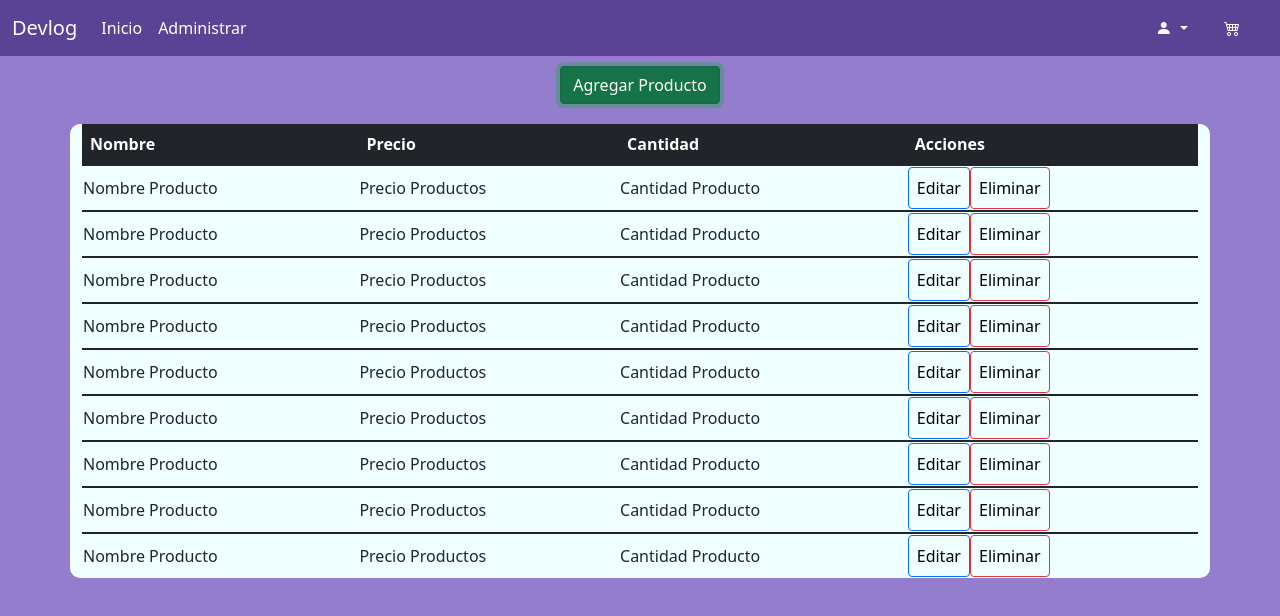
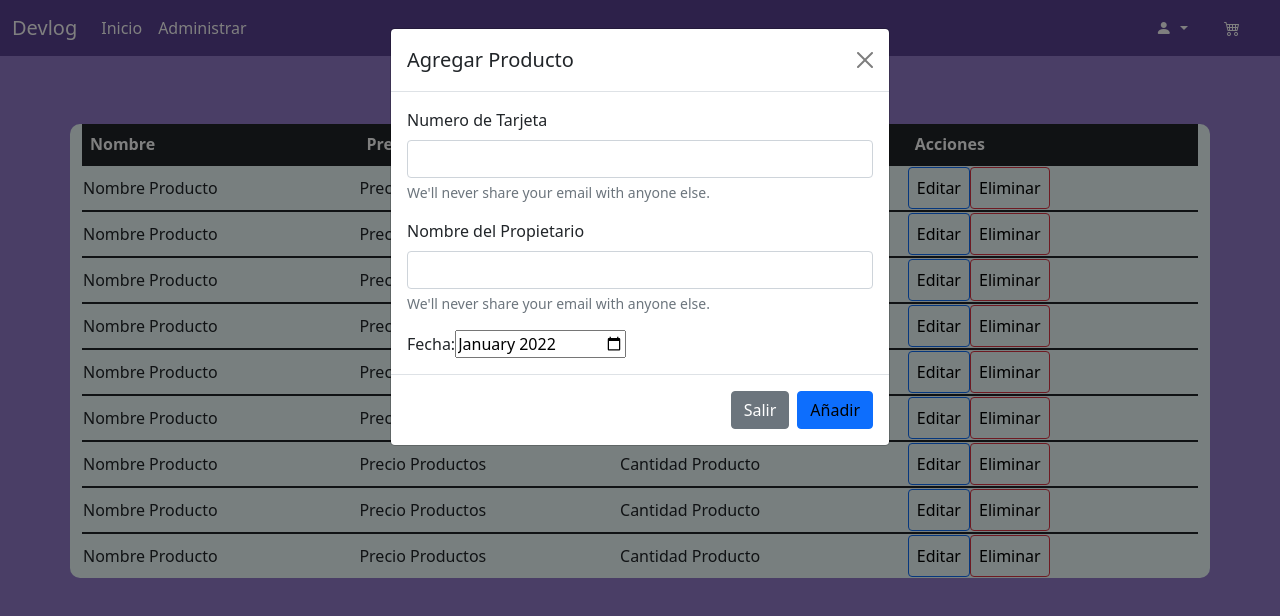
Before and after one commit to AMV1909/DevLog_frontend, a React (Vite) app: page /Administrar in a window 1280 px wide. Both pictures are taken after a click on the button "Agregar Producto". Shown: the top 616 px of the page. Built offline with nearby package versions, Linux system fonts and the light colour scheme.

Commit message:
Creacion del MODAL agregar productos

```diff
--- a/src/pages/Administrar.jsx
+++ b/src/pages/Administrar.jsx
@@ -8,10 +8,55 @@ export const Administrar = () => {
 
 
 
-                   <div>
-                   <button type="button" class="btn btn-success btnAgregar"> Agregar Producto </button>
 
-                   </div>
+            <div>
+
+                <button type="button" class="btn btn-success btnAgregar" data-bs-toggle="modal" data-bs-target="#agregar">
+                    Agregar Producto
+                </button>
+
+
+                <div class="modal fade" id="agregar" tabindex="-1" aria-labelledby="exampleModalLabel" aria-hidden="true">
+                    <div class="modal-dialog">
+                        <div class="modal-content">
+                            <div class="modal-header">
+                                <h5 class="modal-title" id="exampleModalLabel">Agregar Producto</h5>
+                                <button type="button" class="btn-close" data-bs-dismiss="modal" aria-label="Close"></button>
+                            </div>
+                            <div class="modal-body">
+
+                                <form>
+                                    <div class="mb-3">
+                                        <label htmlFor="exampleInputEmail1" class="form-label">Numero de Tarjeta</label>
+                                        <input type="Numero" class="form-control" id="exampleInputEmail1" aria-describedby="emailHelp" />
+                                        <div id="emailHelp" class="form-text">We'll never share your email with anyone else.</div>
+                                    </div>
+
+
+                                    <div class="mb-3">
+                                        <label htmlFor="exampleInputPropietario1" class="form-label">Nombre del Propietario</label>
+                                        <input type="Numero" class="form-control" id="exampleInputPropietario1" aria-describedby="emailHelp" />
+                                        <div id="emailHelp" class="form-text">We'll never share your email with anyone else.</div>
+                                    </div>
+
+                                    <div>
+                                        <label for="startDate">Fecha:</label>
+                                        <input type="month" name="mes"  min="2020-01" max="" value="2022-01" />
+
+                                    </div>
+
+                                </form>
+                            </div>
+                            <div class="modal-footer">
+                                <button type="button" class="btn btn-secondary" data-bs-dismiss="modal">Salir</button>
+                                <button type="button" class="btn btn-primary">Añadir</button>
+                            </div>
+                        </div>
+                    </div>
+                </div>
+            </div>
+
+
             <div className="container tableConteiner">
 
 
```
